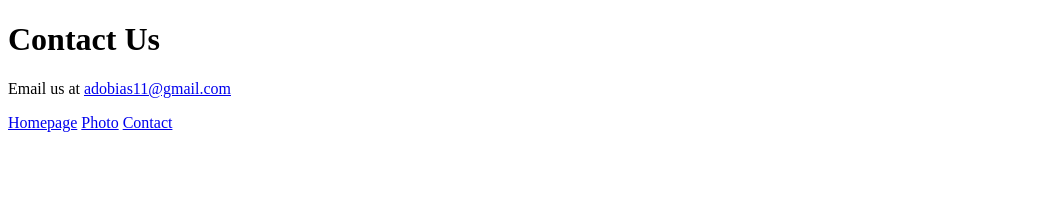
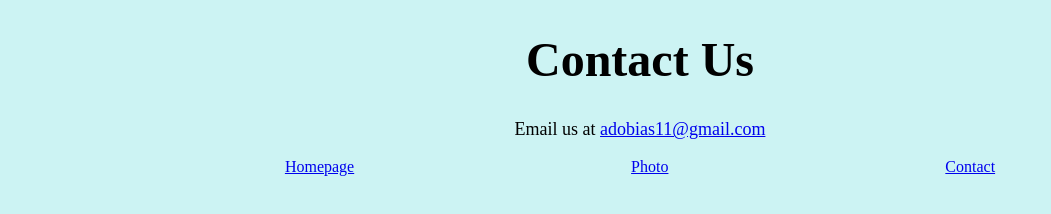
Before and after one commit to adobias7811/croissant-challenge, a plain HTML site: page contact.html in a window 1280 px wide. Shown: the whole page, without its empty margins (0-1051 px from the left). Drawn offline with Linux system fonts and the light colour scheme.

Commit message:
Applied CSS styling

```diff
--- a/contact.html
+++ b/contact.html
@@ -13,8 +13,10 @@
       Email us at
       <a href="mailto:adobias11@gmail.com">adobias11@gmail.com</a>
     </p>
-    <a href="/index.html">Homepage</a>
-    <a href="/photo.html">Photo</a>
-    <a href="/contact.html">Contact</a>
+    <div class="links">
+      <a href="/index.html" class="link">Homepage</a>
+      <a href="/photo.html" class="link">Photo</a>
+      <a href="/contact.html" class="link">Contact</a>
+    </div>
   </body>
 </html>
--- a/src/styles.css
+++ b/src/styles.css
@@ -0,0 +1,24 @@
+body {
+  background: rgb(204, 243, 243);
+}
+
+h1 {
+  text-align: center;
+  font-size: 48px;
+}
+
+p {
+  text-align: center;
+  font-size: 18px;
+}
+
+.links {
+  display: flex;
+  flex-direction: row;
+  justify-content: space-evenly;
+}
+
+img {
+  display: block;
+  margin: 10px auto;
+}
```
Also changed, not shown: index.html (+5 -3 lines), photo.html (+5 -3 lines).
